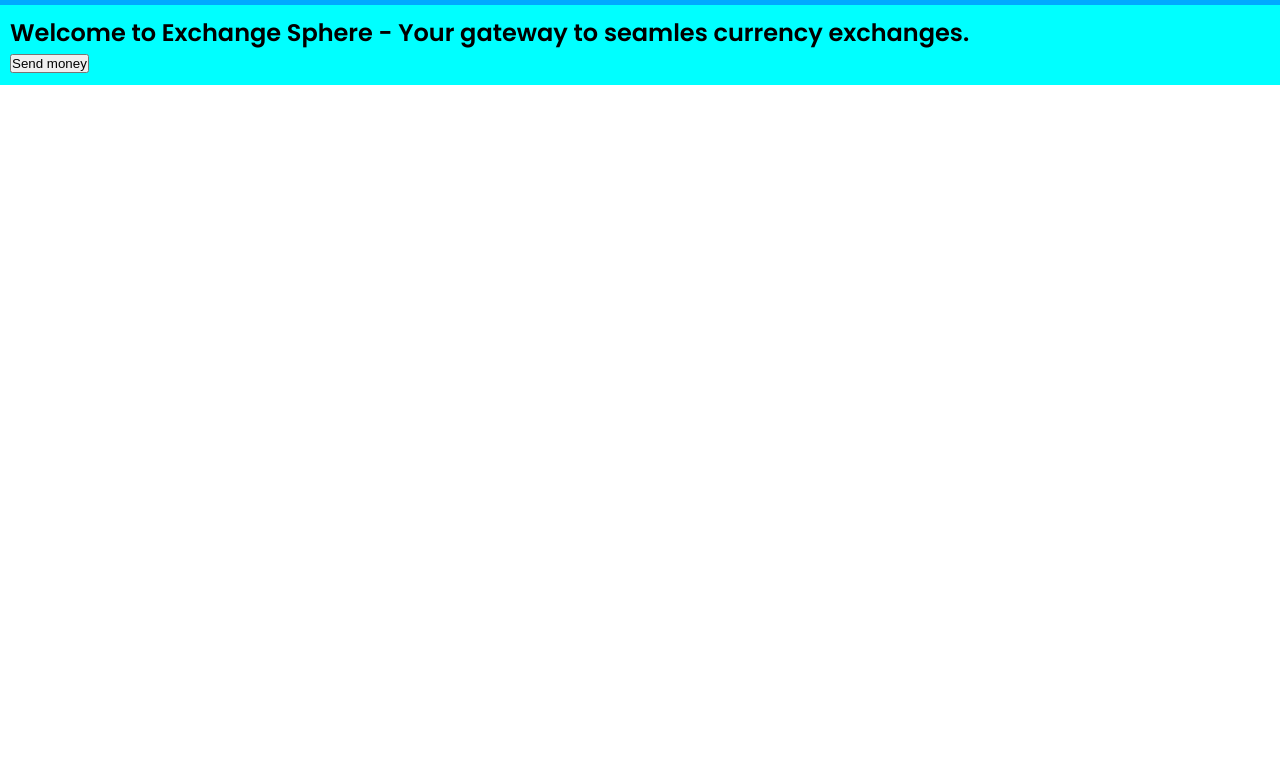
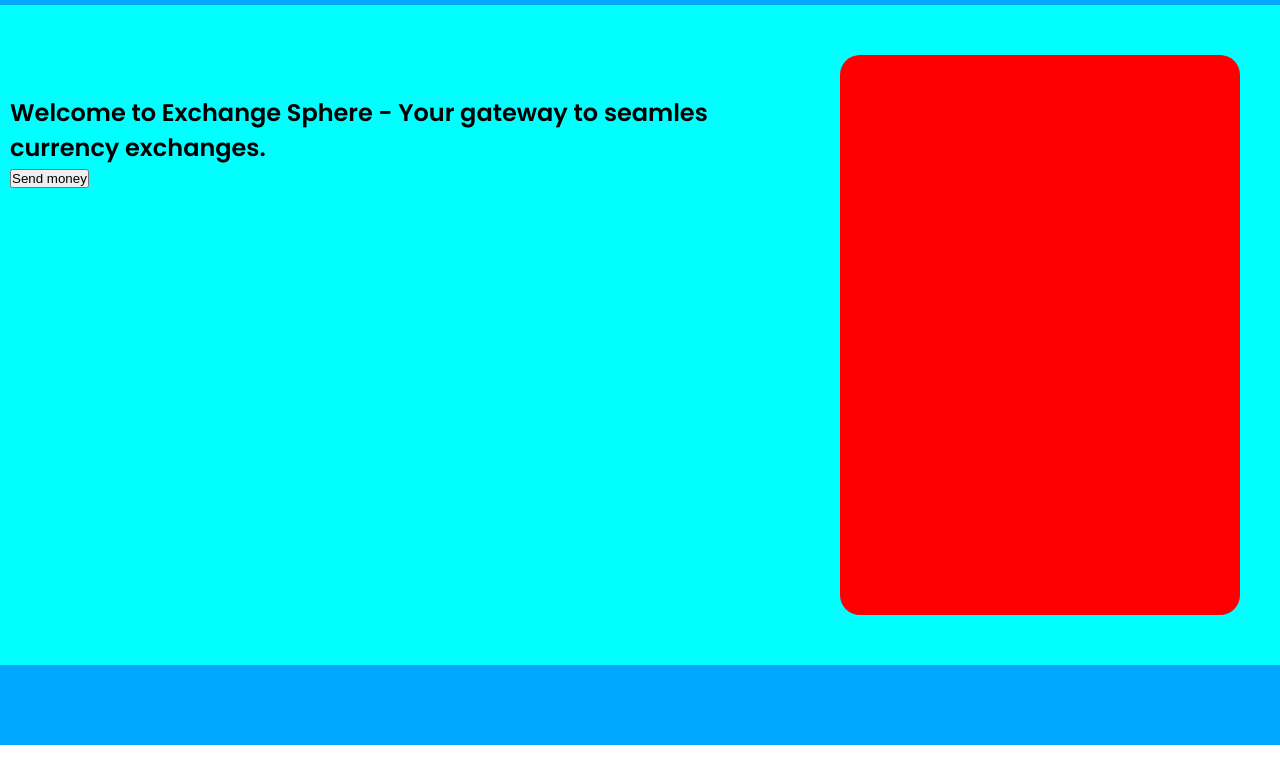
Before and after one commit to 0latoye/project_work, a plain HTML site: page index.html in a window 1280 px wide. Shown: the part 75-858 px from the top of the page. Before the commit the page ends 800 px from the top, so only its background shows below. Drawn offline with Linux system fonts and the light colour scheme.

Commit message:
updates to landing page section

```diff
--- a/index.html
+++ b/index.html
@@ -4,6 +4,7 @@
     <meta charset="UTF-8">
     <meta name="viewport" content="width=device-width, initial-scale=1.0">
     <link rel="stylesheet" href="style.css">
+    <link rel="stylesheet" href="media_q.css">
     <title>Exchange Sphere</title>
 </head>
 <body>
--- a/style.css
+++ b/style.css
@@ -30,6 +30,7 @@ Text: Dark grey/black on light blue
 
 body {
   font-family: "Poppins", sans-serif;
+  overflow: hidden;
 }
 
 html {
@@ -61,12 +62,28 @@ ul {
   background-color: aqua;
   display: flex;
   padding:10px;
+  height: 80vh;
 }
 
 .left{
   /* display: flex; */
+  margin-top: 5rem;
+  width: 800px;
+  height: 800px;
+
 
 }
+.right{
+ background-color: red;
+ height: 35rem;
+ width: 25rem;
+ align-self: center;
+justify-content: center;
+margin: auto;
+border-radius: 20px;
+}
+
+.landing_page .right{}
 
 .convert_section{
 
@@ -76,4 +93,5 @@ ul {
 .footer{
   height: 10vh;
   bottom: 0;
+  background-color: #00a9ff;
 }
```
